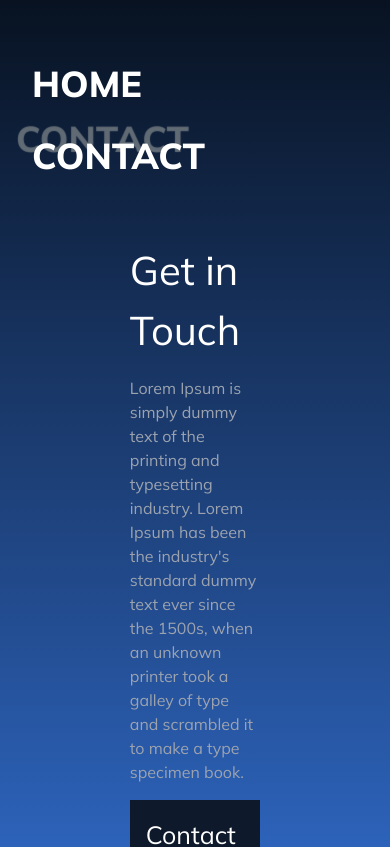
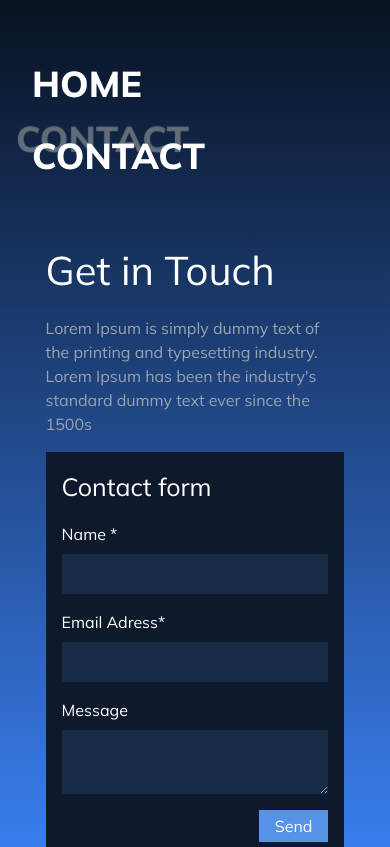
Before and after one commit to al-alec/connectNowTest, a Nuxt app: page /contact in a window 390 px wide. Shown: the top 847 px of the page. Built offline with nearby package versions, Linux system fonts and the light colour scheme.

Commit message:
improve home

```diff
--- a/app.vue
+++ b/app.vue
@@ -1,6 +1,6 @@
 <template>
   <div>
-    <NuxtPage />
+    <NuxtPage keep-alive />
   </div>
 </template>
 
--- a/components/navbar.vue
+++ b/components/navbar.vue
@@ -5,7 +5,7 @@
         <router-link to="/">Home</router-link>
       </li>
       <li :style="$route.path == '/contact'? 'text-shadow: -16px -17px 1px rgba(206,206,194,0.43)':''">
-        <nuxt-link to="/contact">Contact</nuxt-link>
+        <router-link to="/contact">Contact</router-link>
       </li>
     </ul>
   </nav>
--- a/composables/use-game-list.ts
+++ b/composables/use-game-list.ts
@@ -8,9 +8,6 @@ export default async function (){
     const [response] = await Promise.all([
         axios.get<Array<Game>>('http://public.connectnow.org.uk/applicant-test/', {
             proxy: false,
-            headers: {
-                "Access-Control-Allow-Origin": "*",
-            }
         })
     ]);
 
--- a/nuxt.config.ts
+++ b/nuxt.config.ts
@@ -28,7 +28,6 @@ export default defineNuxtConfig({
                 name: 'description',
                 content: 'Test Submission'
             },
-            { 'http-equiv': 'Content-Security-Policy', content: 'upgrade-insecure-requests' },
         ],
     }
 })
--- a/pages/contact.vue
+++ b/pages/contact.vue
@@ -5,14 +5,14 @@
     <div class="flex flex-row justify-center gap-4 px-8">
 
 
-      <div class="flex flex-col gap-4 w-2/5">
+      <div class="flex flex-col gap-4 w-11/12 lg:w-2/5">
         <h1 style="font-size: 40px">Get in Touch</h1>
         <p class="text-gray-400">
-          Lorem Ipsum is simply dummy text of the printing and typesetting industry. Lorem Ipsum has been the industry's standard dummy text ever since the 1500s, when an unknown printer took a galley of type and scrambled it to make a type specimen book.
+          Lorem Ipsum is simply dummy text of the printing and typesetting industry. Lorem Ipsum has been the industry's standard dummy text ever since the 1500s
         </p>
-        <div style="height: fit-content" class="bg-card p-4 flex flex-col gap-4">
+        <div style="height: fit-content" class="bg-card p-4 flex flex-col gap-4 mb-6">
           <h1 style="font-size: 25px">Contact form</h1>
-          <div class="flex flex-row gap-4 w-full">
+          <div class="flex flex-col lg:flex-row gap-4 w-full">
             <div class="flex flex-col w-full gap-2">
               <label>Name *</label>
               <input class="bg-[#182c47] text-[#c1d1e8] py-2 px-2 w-full">
@@ -25,10 +25,10 @@
           </div>
           <div class="flex flex-row lg:flex-col gap-6">
 
-            <div class="flex flex-col gap-2">
+            <div class="flex flex-col gap-2 w-full">
               <label>Message</label>
 
-              <textarea class="bg-[#182c47] border-transparent text-[#c1d1e8] flex-1 py-2 px-2"></textarea>
+              <textarea class="bg-[#182c47] text-[#c1d1e8] py-2 px-2 w-full"></textarea>
             </div>
           </div>
 
--- a/pages/index.vue
+++ b/pages/index.vue
@@ -42,7 +42,10 @@
 
         <div class="flex flex-col gap-2 w-full lg:w-8/12">
 
-          <div v-if="gamelist?.length >0" v-for="game in gamelist" class="flex flex-col sm:flex-row w-full">
+          <div v-if="loading" class="flex flex-row flex-1 justify-center items-center">
+            <p class="text-center">Loading...</p>
+          </div>
+          <div v-else-if="gamelist?.length >0" v-for="game in gamelist" class="flex flex-col sm:flex-row w-full">
             <div class="sm:w-4/12 lg:w-2/12 bg-[#000000] w-full h-[160px] sm:h-[inherit]">
 
             </div>
@@ -55,6 +58,7 @@
           <div v-else class="flex flex-row flex-1 justify-center items-center">
             <p class="text-center">No data</p>
           </div>
+
         </div>
 
       </div>
@@ -69,13 +73,15 @@ export default {
 </script>
 
 <script setup lang="ts">
-import {useGameList} from "#imports";
+import {ref, useGameList} from "#imports";
 import {Game} from "~/interfaces/Game";
 import {computed} from "#imports";
 
 
 const gamename = ref("")
 const sort = ref("name")
+let games = ref<Array<Game>>([]);
+const loading = ref(false)
 
 
 const truncate = (str: string, n: number) => {
@@ -87,8 +93,15 @@ const clearFilter = () => {
   sort.value = "name"
 }
 
-const games = ref<Array<Game>>(await useGameList())
 const gamelist = computed(() => unref(games).filter((game: Game) => gamename.value.toString().length > 0? game.name.toString().toLowerCase().includes(gamename.value.toString().toLowerCase()): unref(games) ))
+
+const getGames = async () => {
+  loading.value = true
+  games.value = await useGameList()
+  loading.value = false
+}
+
+getGames()
 
 
 </script>
```
